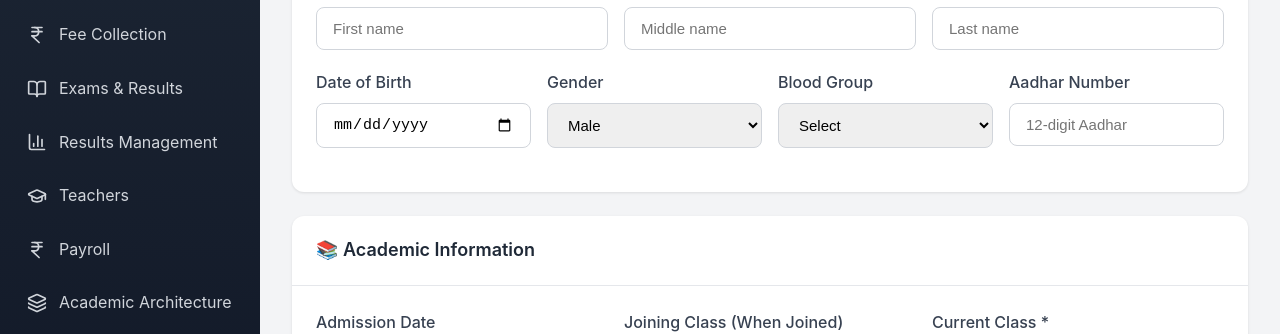
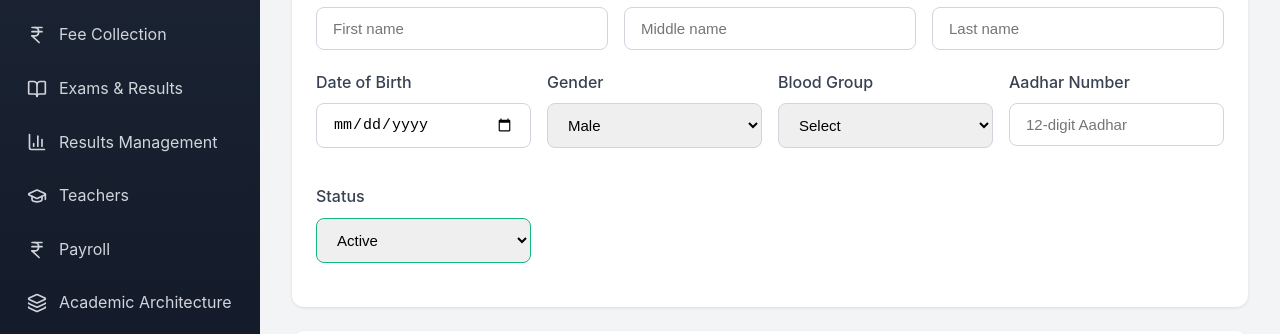
Before and after one commit to dev-Shivam999/ERP_Admin, a React (Vite) app: page /students/edit/1 in a window 1280 px wide. Shown: the part 303-637 px from the top of the page. Built offline with nearby package versions, Linux system fonts and the light colour scheme; no server answers; sample sign-in values are in the browser's storage.

Commit message:
feat: Introduce AddStudent page for creating and editing student records with detailed form fields and Redux integration.

```diff
--- a/src/pages/AddStudent.jsx
+++ b/src/pages/AddStudent.jsx
@@ -50,6 +50,7 @@ const AddStudent = () => {
         hostelRequired: false,
         paymentMode: 'monthly', // 'monthly' or 'installment'
         installmentPlanId: '',
+        status: 'active',
     });
 
     const streams = ['Science', 'Commerce', 'Arts/Humanities'];
@@ -115,6 +116,7 @@ const AddStudent = () => {
                 hostelRequired: selectedStudent.hostel_required || false,
                 paymentMode: selectedStudent.installment_plan_id ? 'installment' : 'monthly',
                 installmentPlanId: selectedStudent.installment_plan_id || '',
+                status: selectedStudent.status || 'active',
             });
 
             // If parents list exists, map names
@@ -306,6 +308,24 @@ const AddStudent = () => {
                                     maxLength={12}
                                 />
                             </div>
+
+                            {isEditMode && (
+                                <div className="form-group">
+                                    <label className="form-label">Status</label>
+                                    <select
+                                        className="form-select"
+                                        name="status"
+                                        value={formData.status}
+                                        onChange={handleInputChange}
+                                        style={{ borderColor: formData.status === 'active' ? '#10b981' : '#ef4444' }}
+                                    >
+                                        <option value="active">Active</option>
+                                        <option value="inactive">Inactive</option>
+                                        <option value="suspended">Suspended</option>
+                                        <option value="left">Left</option>
+                                    </select>
+                                </div>
+                            )}
                         </div>
                     </div>
                 </div>
```
